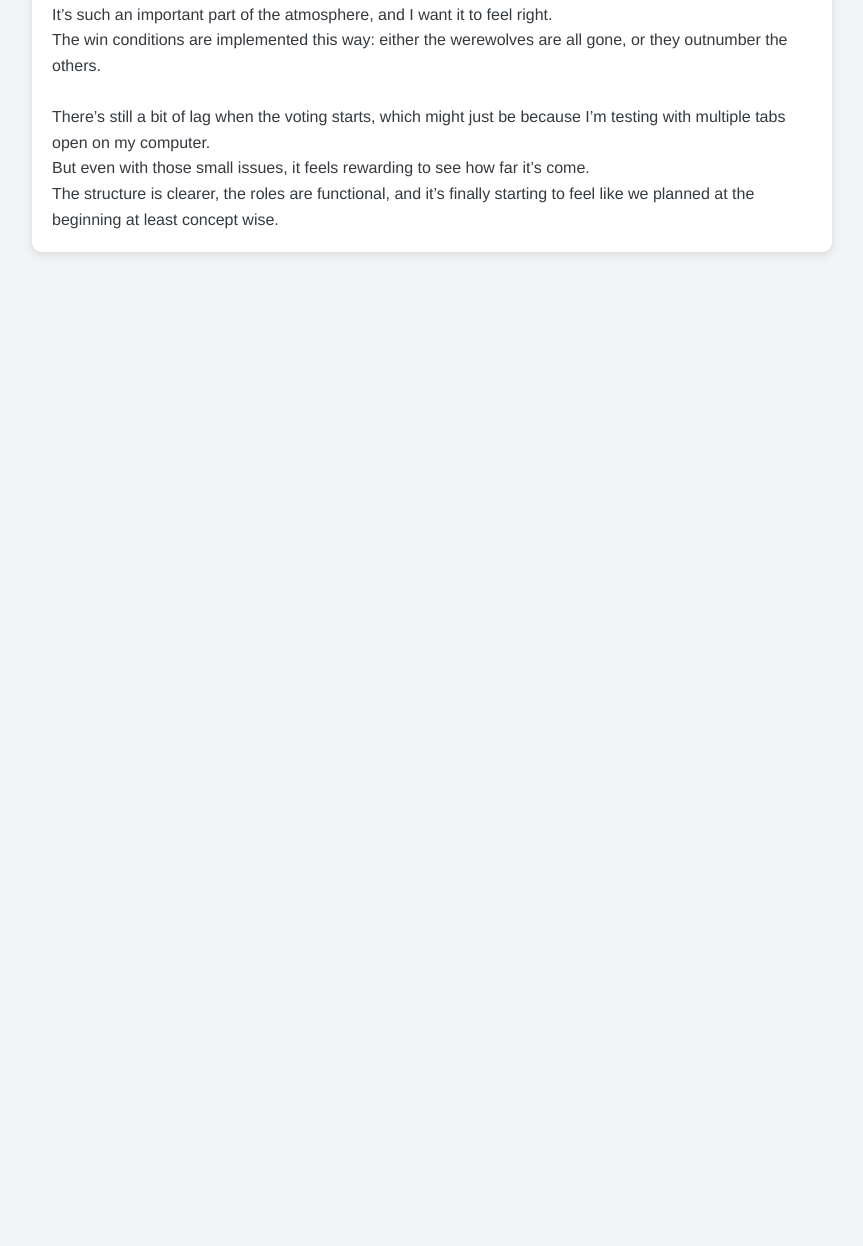
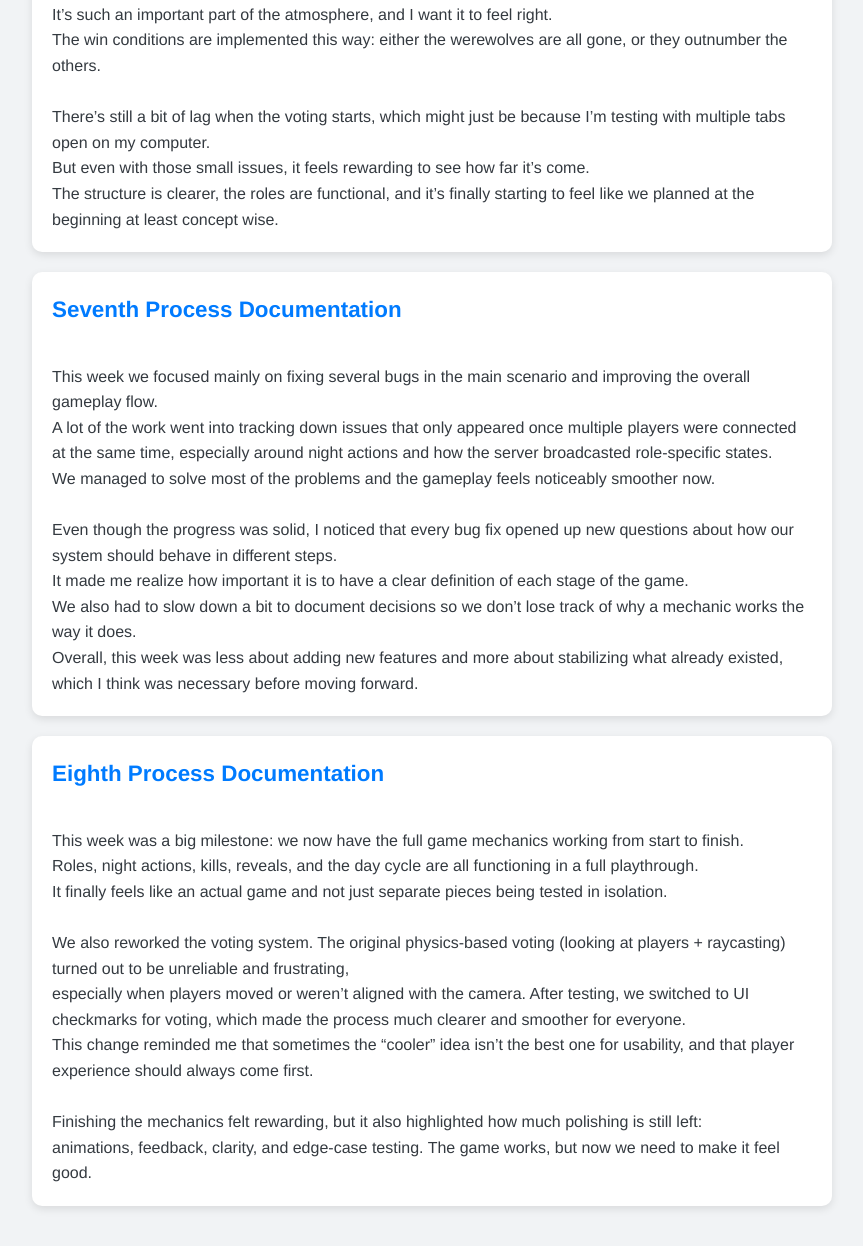
Before and after one commit to maiaarrais/CART470Journal, a plain HTML site: page index.html in a window 1280 px wide. Shown: the part 3056-4302 px from the top of the page, without its empty margins (208-1071 px from the left). Before the commit the page ends 3348 px from the top, so only its background shows below. Drawn offline with Linux system fonts and the light colour scheme.

Commit message:
journal entry

```diff
--- a/index.html
+++ b/index.html
@@ -101,6 +101,36 @@
        The structure is clearer, the roles are functional, and it’s finally starting to feel like we planned at the beginning at least concept wise.
       </p>
     </section>
+
+    <section class="entry">
+      <h2>Seventh Process Documentation</h2>
+      <p>
+       This week we focused mainly on fixing several bugs in the main scenario and improving the overall gameplay flow.
+       A lot of the work went into tracking down issues that only appeared once multiple players were connected at the same time, especially around night actions and how the server broadcasted role-specific states.
+       We managed to solve most of the problems and the gameplay feels noticeably smoother now.
+
+       Even though the progress was solid, I noticed that every bug fix opened up new questions about how our system should behave in different steps.
+       It made me realize how important it is to have a clear definition of each stage of the game.
+       We also had to slow down a bit to document decisions so we don’t lose track of why a mechanic works the way it does.
+       Overall, this week was less about adding new features and more about stabilizing what already existed, which I think was necessary before moving forward.
+      </p>
+    </section>
+
+    <section class="entry">
+      <h2>Eighth Process Documentation</h2>
+      <p>
+       This week was a big milestone: we now have the full game mechanics working from start to finish.
+       Roles, night actions, kills, reveals, and the day cycle are all functioning in a full playthrough.
+       It finally feels like an actual game and not just separate pieces being tested in isolation.
+
+       We also reworked the voting system. The original physics-based voting (looking at players + raycasting) turned out to be unreliable and frustrating,
+       especially when players moved or weren’t aligned with the camera. After testing, we switched to UI checkmarks for voting, which made the process much clearer and smoother for everyone.
+       This change reminded me that sometimes the “cooler” idea isn’t the best one for usability, and that player experience should always come first.
+
+       Finishing the mechanics felt rewarding, but it also highlighted how much polishing is still left:
+       animations, feedback, clarity, and edge-case testing. The game works, but now we need to make it feel good.
+      </p>
+    </section>
   </main>
 </body>
 </html>
```
